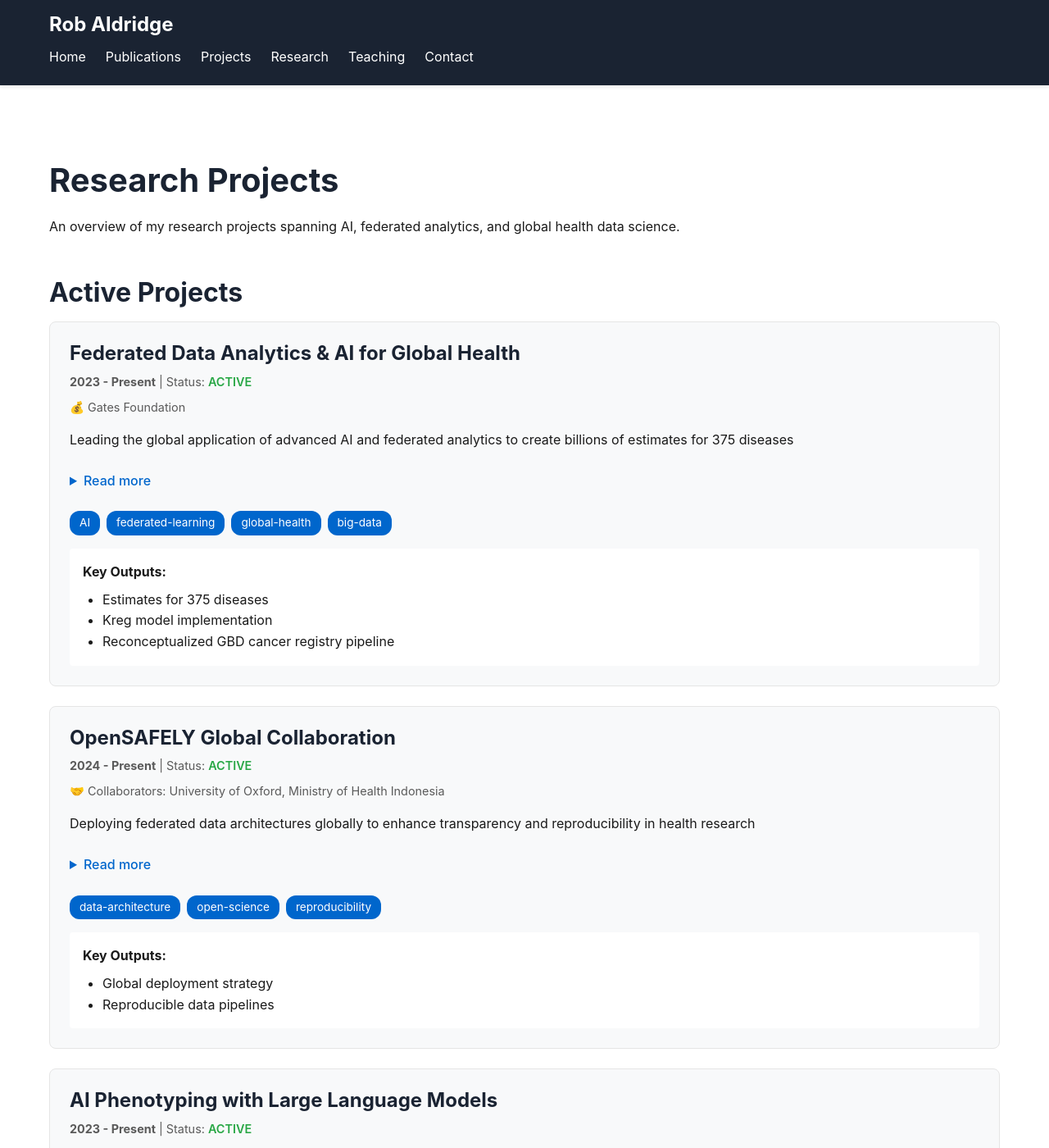
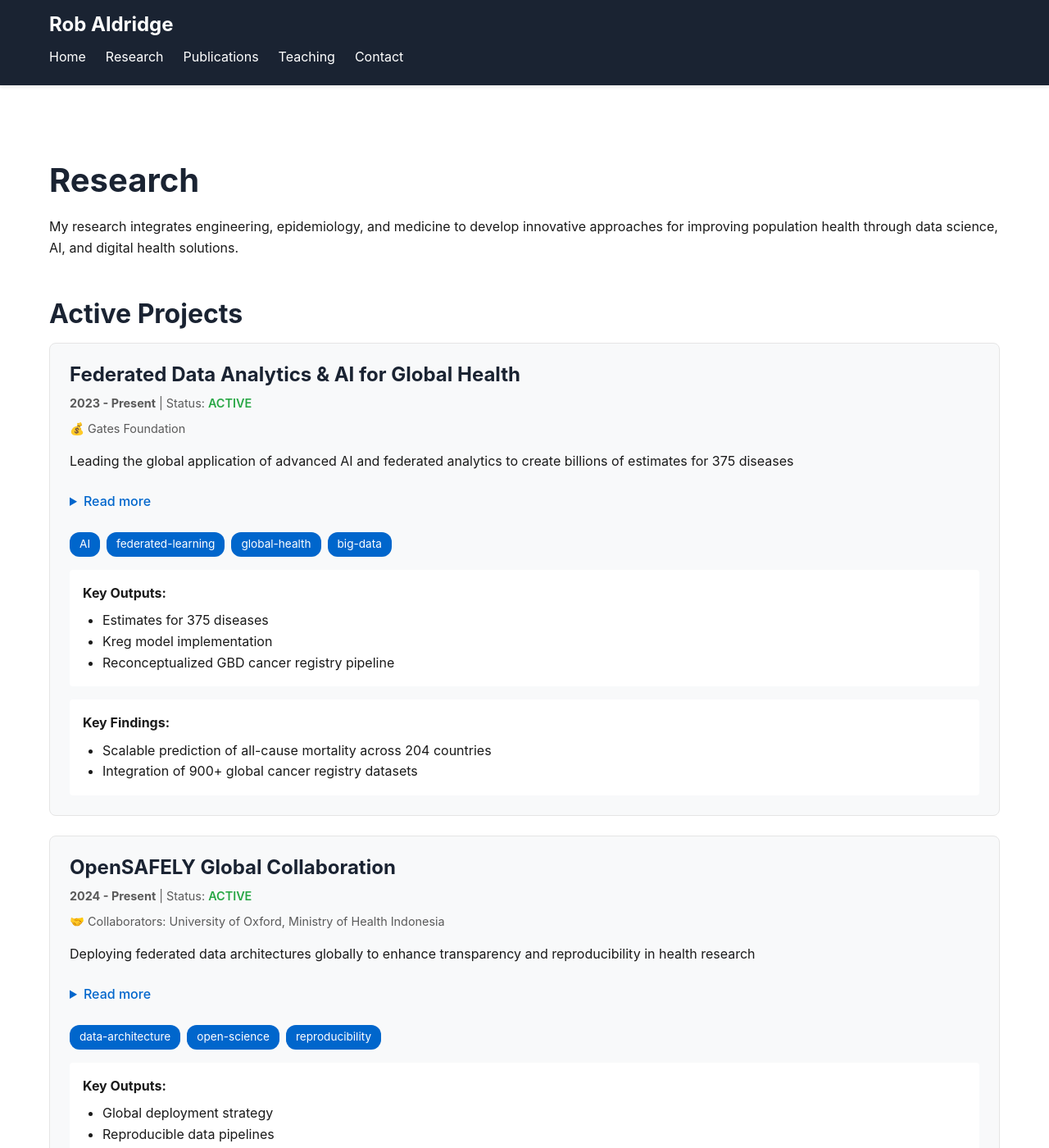
Before and after one commit to rwaldridge/rwaldridge.github.io, a Jekyll site: the page built from research.md, in a window 1280 px wide and 1400 px high. Shown: the whole window at 82% size. Built offline with Jekyll 4.4.1, drawn with Linux system fonts in a browser that asks for light colours; some of the changed text lies outside the part shown.

Commit message:
Consolidate Projects and Research pages into single Research page

```diff
--- a/_layouts/default.html
+++ b/_layouts/default.html
@@ -14,9 +14,8 @@
       </h1>
       <nav class="site-nav">
         <a href="{{ '/' | relative_url }}">Home</a>
+        <a href="{{ '/research.html' | relative_url }}">Research</a>
         <a href="{{ '/publications.html' | relative_url }}">Publications</a>
-        <a href="{{ '/projects.html' | relative_url }}">Projects</a>
-        <a href="{{ '/research.html' | relative_url }}">Research</a>
         <a href="{{ '/teaching.html' | relative_url }}">Teaching</a>
         <a href="{{ '/contact.html' | relative_url }}">Contact</a>
       </nav>
--- a/projects.md
+++ b/research.md
@@ -1,11 +1,11 @@
 ---
 layout: default
-title: Research Projects
+title: Research
 ---
 
-# Research Projects
+# Research
 
-An overview of my research projects spanning AI, federated analytics, and global health data science.
+My research integrates engineering, epidemiology, and medicine to develop innovative approaches for improving population health through data science, AI, and digital health solutions.
 
 ## Active Projects
 
@@ -46,6 +46,16 @@ An overview of my research projects spanning AI, federated analytics, and global
     </ul>
   </div>
   {% endif %}
+  {% if project.key_findings %}
+  <div class="project-outputs">
+    <strong>Key Findings:</strong>
+    <ul>
+      {% for finding in project.key_findings %}
+        <li>{{ finding }}</li>
+      {% endfor %}
+    </ul>
+  </div>
+  {% endif %}
 </div>
 {% endfor %}
 
```
